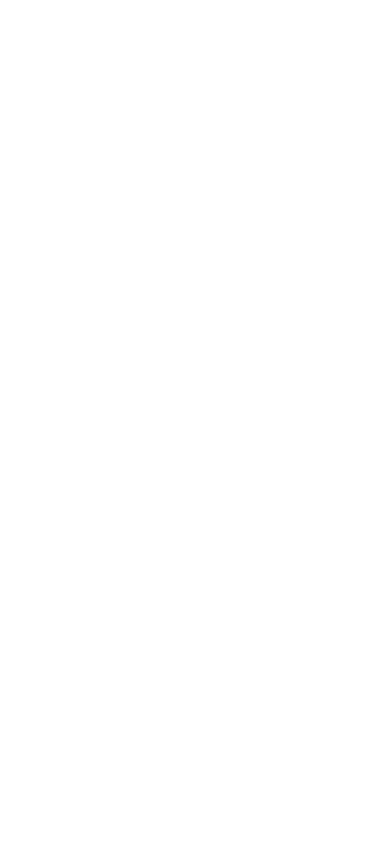
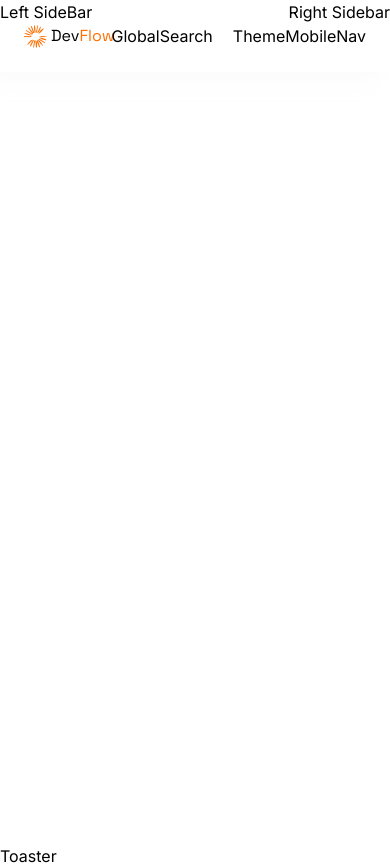
Before and after one commit to barorod/devFlow, a Next.js app: page / in a window 390 px wide. Before the commit the page ends 844 px from the top, so only its background shows below. Built offline with nearby package versions, Linux system fonts and the light colour scheme; no server answers.

Commit message:
add navbar

```diff
--- a/app/(root)/(home)/page.tsx
+++ b/app/(root)/(home)/page.tsx
@@ -1,10 +1,4 @@
-import { UserButton } from "@clerk/nextjs";
-
 const Home = () => {
-  return (
-    <div>
-      <UserButton afterSignOutUrl="/" />
-    </div>
-  );
+  return <div></div>;
 };
 export default Home;
--- /dev/null
+++ b/app/(root)/layout.tsx
@@ -0,0 +1,19 @@
+import Navbar from "@/components/shared/navbar/Navbar";
+import React from "react";
+
+const Layout = ({ children }: { children: React.ReactNode }) => {
+  return (
+    <main className="background-light850_dark100 relative">
+      <Navbar />
+      <div className="flex">
+        Left SideBar
+        <section className="flex min-h-screen flex-1 flex-col px-6 pb-6 max-md:pb-14 sm:px-14">
+          <div className="mx-auto w-full max-w-5xl">{children}</div>
+        </section>
+        Right Sidebar
+      </div>
+      Toaster
+    </main>
+  );
+};
+export default Layout;
--- /dev/null
+++ b/components/shared/navbar/Navbar.tsx
@@ -0,0 +1,36 @@
+import { SignedIn, UserButton } from "@clerk/nextjs";
+import Image from "next/image";
+import Link from "next/link";
+
+const Navbar = () => {
+  return (
+    <nav className="flex-between background-light900_dark200 fixed z-50 w-full gap-5 p-6 shadow-light-300 dark:shadow-none sm:px-12">
+      <Link href="/" className="flex items-center gap-1">
+        <Image
+          src="/assets/images/site-logo.svg"
+          width={23}
+          height={23}
+          alt="DevFlow"
+        />
+        <p className="h2-bold font-spaceGrotesk text-dark-100 dark:text-light-900">
+          Dev<span className="text-primary-500">Flow</span>
+        </p>
+      </Link>
+      GlobalSearch
+      <div className="flex-between gap-5">
+        Theme
+        <SignedIn>
+          <UserButton
+            afterSignOutUrl="/"
+            appearance={{
+              elements: { avatarBox: "h-10 w-10" },
+              variables: { colorPrimary: "#ff7000" },
+            }}
+          />
+        </SignedIn>
+        MobileNav
+      </div>
+    </nav>
+  );
+};
+export default Navbar;
```
